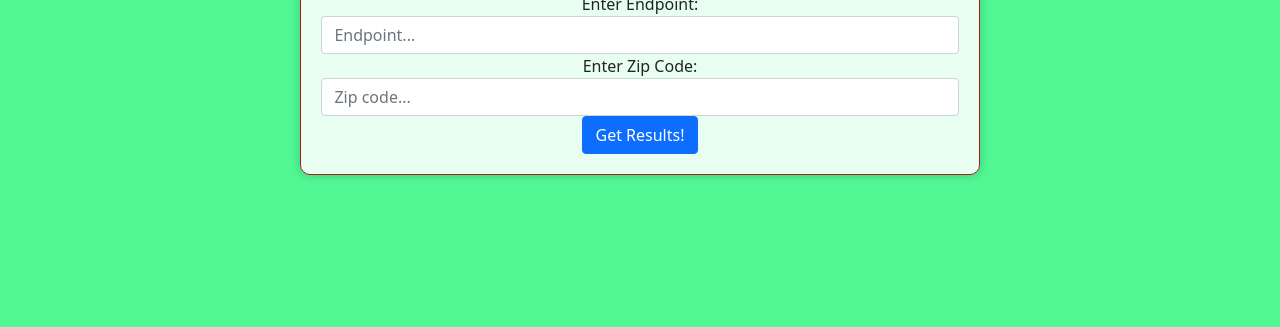
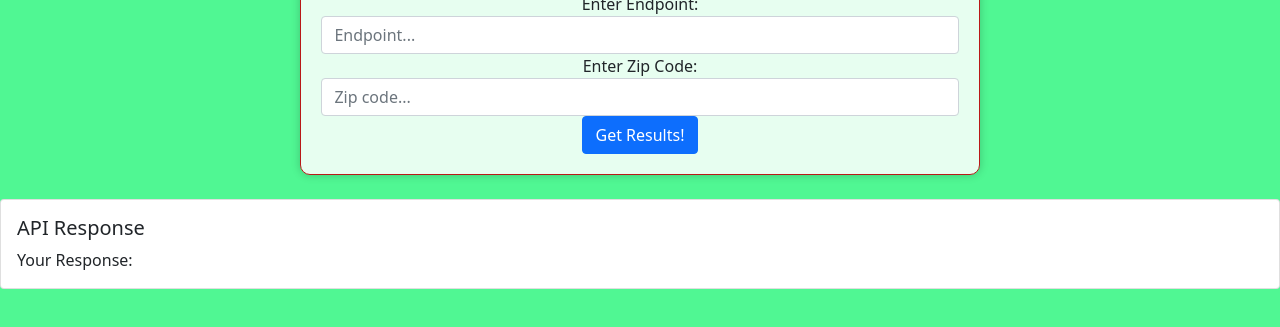
Before and after one commit to AndrewBennettDev/go-weather-api, a plain HTML site: page frontend/index.html in a window 1280 px wide. Shown: the part 139-466 px from the top of the page. Drawn offline with nearby package versions, Linux system fonts and the light colour scheme.

Commit message:
print response to page instead of alert

```diff
--- a/frontend/index.html
+++ b/frontend/index.html
@@ -51,13 +51,21 @@
       </div>
    </div>
 
+   <div class="card mt-4">
+      <div class="card-body">
+        <h5 class="card-title">API Response</h5>
+        <p class="card-text" id="responseDisplay">Your Response:</p>
+      </div>
+   </div>
+
+
    <script src="https://cdn.jsdelivr.net/npm/bootstrap@5.3.0/dist/js/bootstrap.bundle.min.js"></script>
    <script>
       function callGoApi(endpoint, zip) {
           fetch(`http://127.0.0.1:8089/${endpoint}/${zip}`)
               .then(response => response.text())
               .then(data => {
-                  alert(data);
+                  document.getElementById('responseDisplay').textContent = data;
               })
               .catch(error => {
                   console.error('Error:', error);
@@ -69,7 +77,7 @@
       //     document.getElementById('data').textContent = data;
       // });
 
-      document.getElementById('apiButton').addEventListener('click', function() {
+	document.getElementById('apiButton').addEventListener('click', function() {
           const endpoint = document.getElementById('endpoint').value;
           const zip = document.getElementById('zipCode').value;
           callGoApi(endpoint, zip);
```
